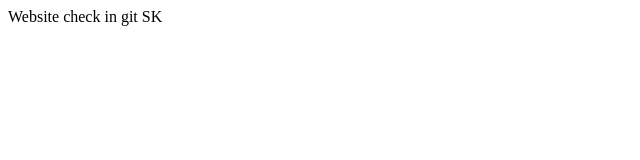
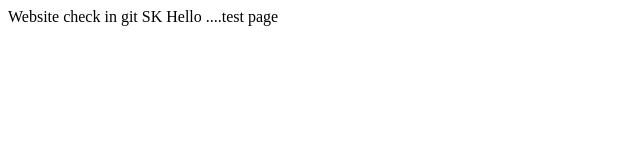
Before and after one commit to GenLLM/Sk.github.io, a plain HTML site: page index.html in a window 1280 px wide. Shown: the whole page, without its empty margins (0-640 px from the left). Drawn offline with Linux system fonts and the light colour scheme.

Commit message:
Update index.html

```diff
--- a/index.html
+++ b/index.html
@@ -3,4 +3,6 @@
     Website check in git SK
   </head>
   <Title> Main Page</Title>
+
+  Hello ....test page
 </html>
```
